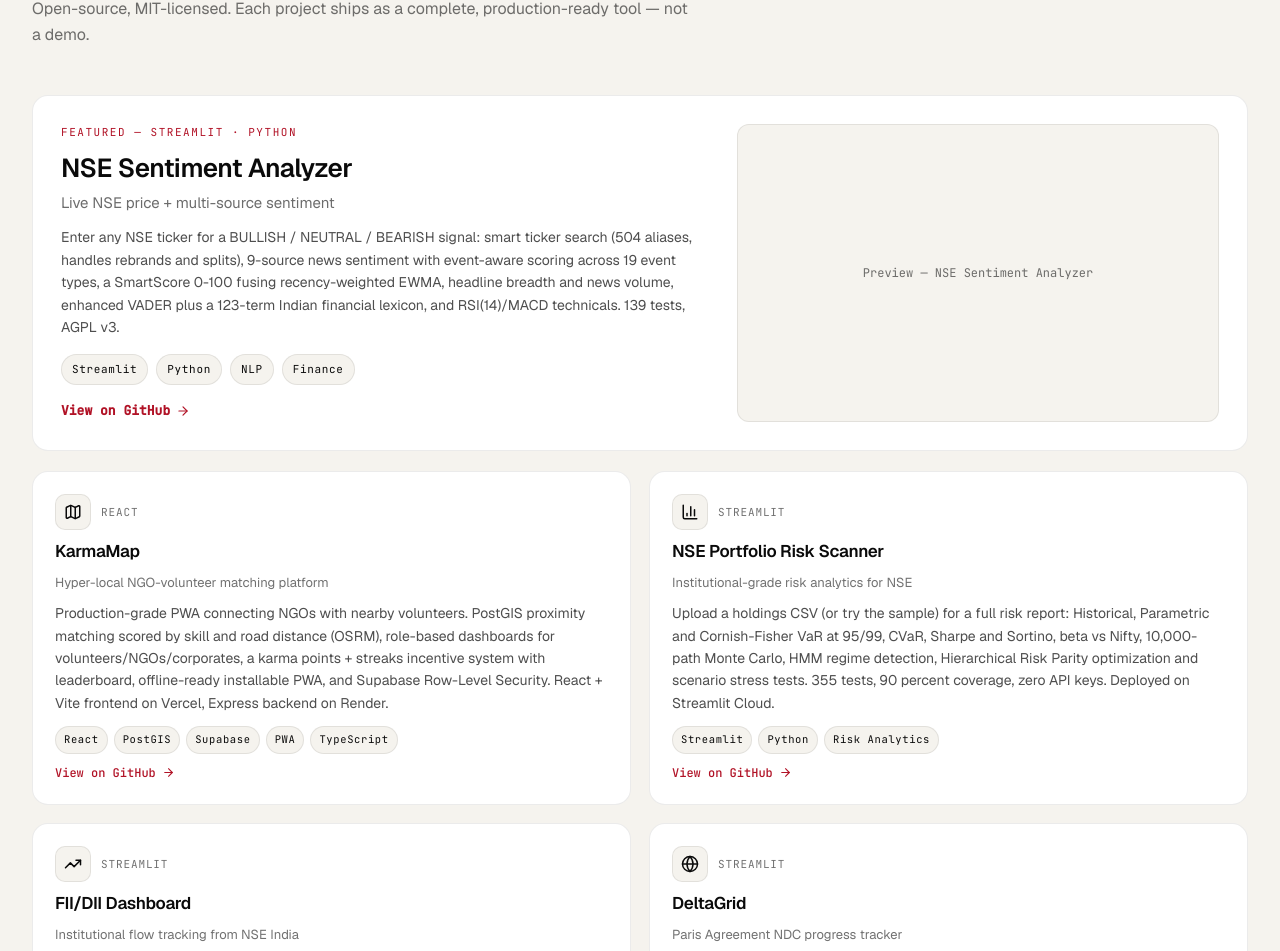
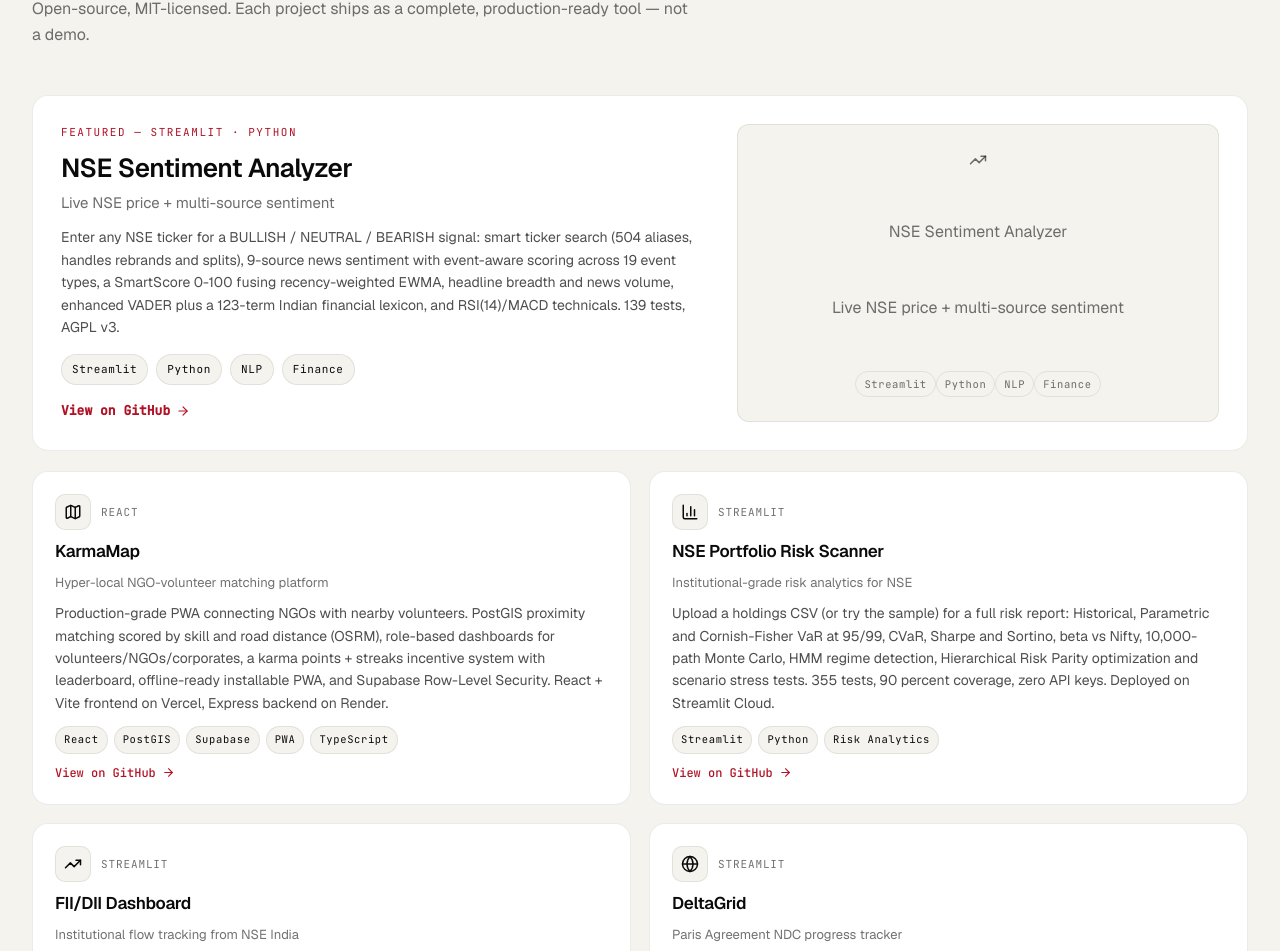
Before and after one commit to AshayK003/portfolio-hero, a Next.js app: page / in a window 1280 px wide. Shown: the part 2557-3508 px from the top of the page. Built offline with nearby package versions, Linux system fonts and the light colour scheme.

Commit message:
Replace placeholder featured preview with project poster; remove dead icon key

```diff
--- a/src/components/Projects.tsx
+++ b/src/components/Projects.tsx
@@ -6,7 +6,6 @@
 const projectIcons: Record<string, React.ReactNode> = {
   "NSE Sentiment Analyzer": <TrendingUp size={18} />,
   KarmaMap: <Map size={18} />,
-  BreachAlpha: <Shield size={18} />,
   CausalLens: <BarChart3 size={18} />,
   DeltaGrid: <Globe size={18} />,
   DataSmith: <Database size={18} />,
@@ -60,8 +59,15 @@
               View on GitHub <ArrowRight size={14} />
             </div>
           </div>
-          <div className="feature-preview" aria-hidden="true">
-            <span style={{ fontFamily: "var(--font-mono)", fontSize: 12, color: "var(--color-ink-muted)" }}>Preview — {hero.name}</span>
+          <div className="feature-preview feature-poster" aria-hidden="true">
+            <div className="feature-poster-icon">{projectIcons[hero.name] || <Code2 size={28} />}</div>
+            <div className="feature-poster-name">{hero.name}</div>
+            <div className="feature-poster-tag">{hero.tagline}</div>
+            <div className="feature-poster-tags">
+              {hero.tags.map((t) => (
+                <span key={t} className="project-tag">{t}</span>
+              ))}
+            </div>
           </div>
         </a>
       )}
```
